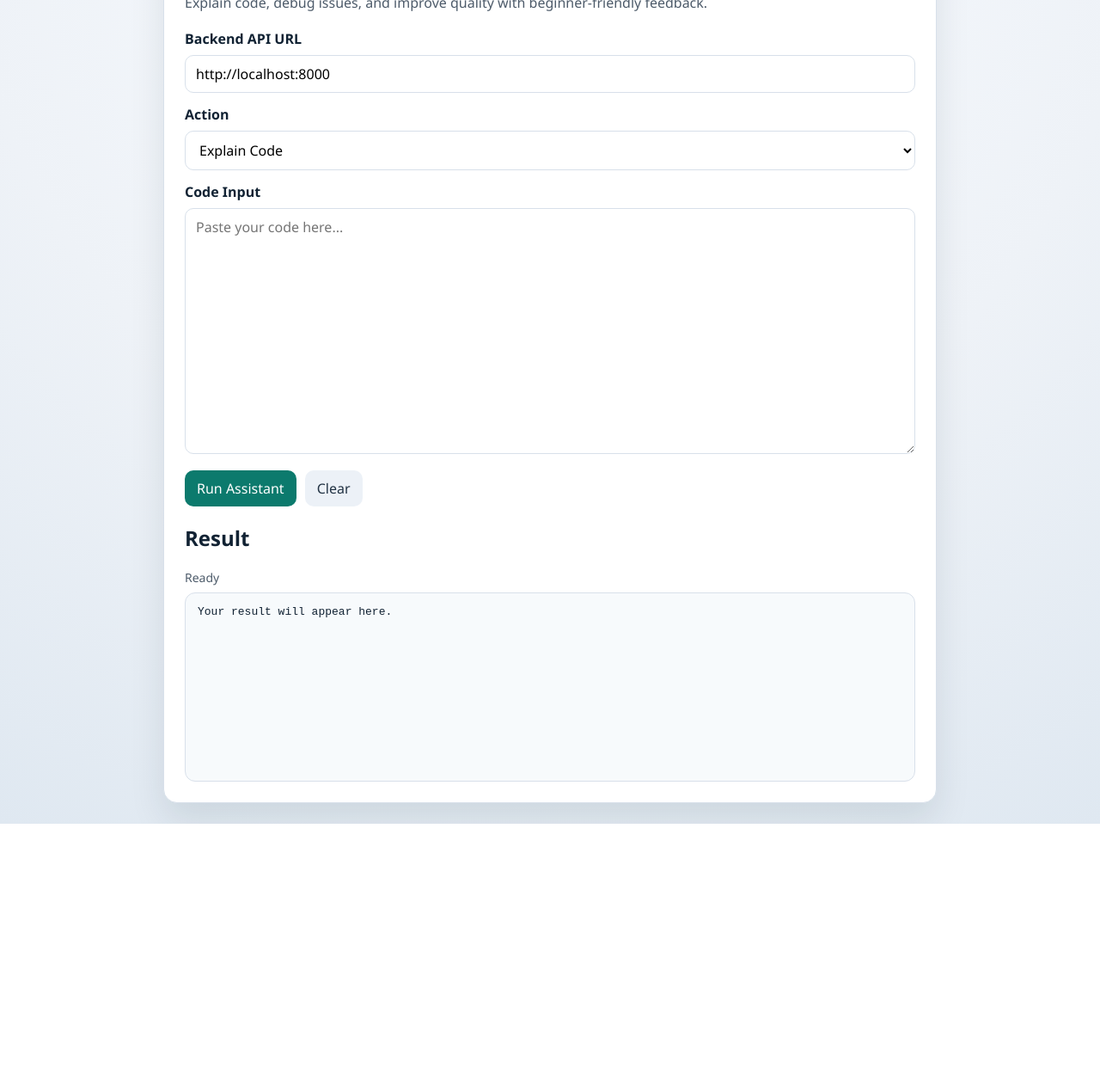
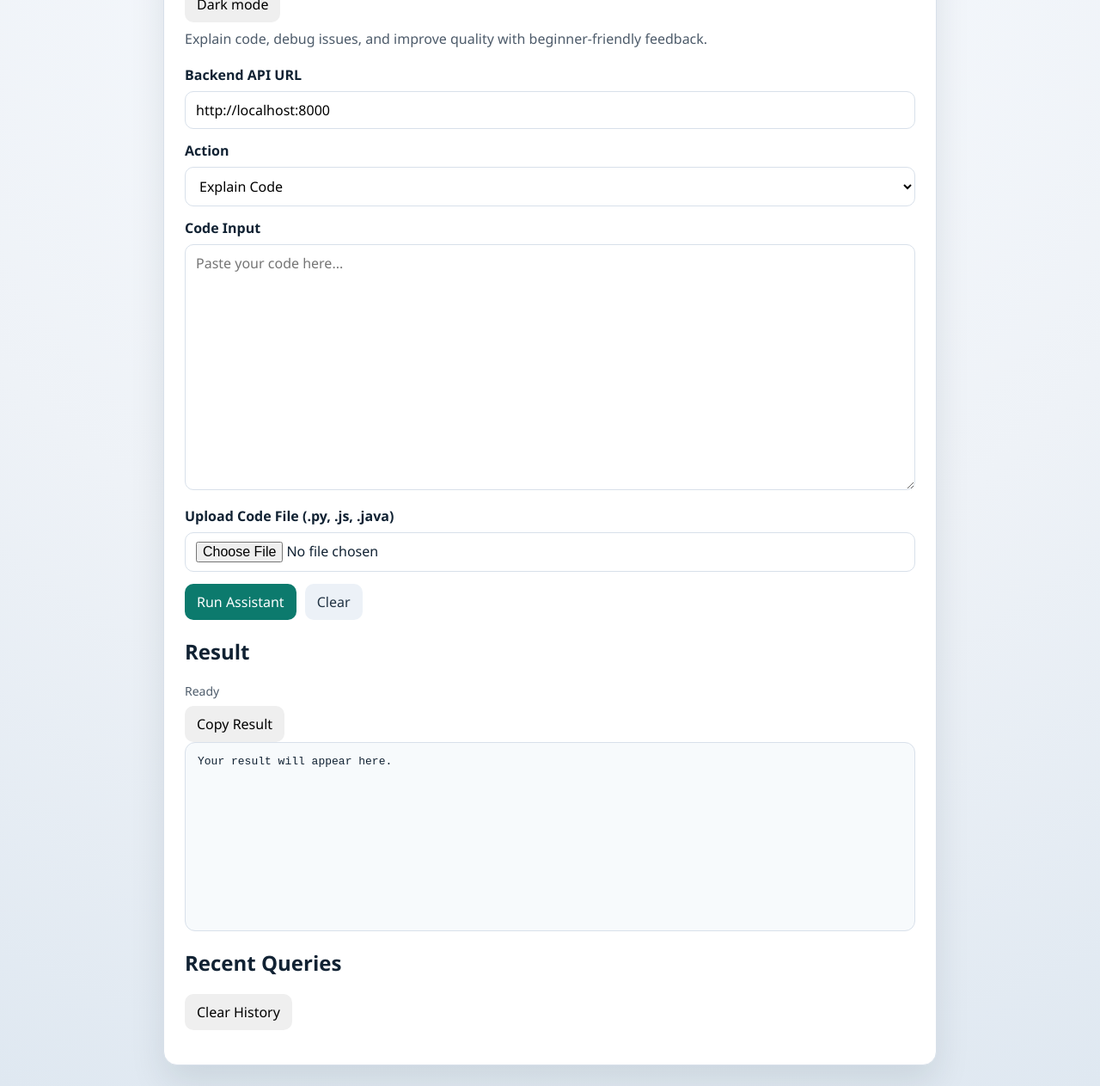
Before and after one commit to imDarshanGK/AI-dev-assistant, a plain HTML site: page frontend/index.html in a window 1280 px wide. Shown: the part 98-1361 px from the top of the page at 86% size. Before the commit the page ends 1056 px from the top, so only its background shows below. Drawn offline with Linux system fonts and the light colour scheme.

Commit message:
Update frontend/index.html

```diff
--- a/frontend/index.html
+++ b/frontend/index.html
@@ -10,7 +10,10 @@
 <body>
     <main class="page">
         <section class="card">
-            <h1>AI Developer Assistant</h1>
+            <div class="top-bar">
+                <h1>AI Developer Assistant</h1>
+                <button id="theme-toggle" type="button" aria-label="Toggle dark mode">Dark mode</button>
+            </div>
             <p class="subtitle">Explain code, debug issues, and improve quality with beginner-friendly feedback.</p>
 
             <div class="field-group">
@@ -34,6 +37,11 @@
                     <textarea id="code-input" placeholder="Paste your code here..." rows="12"></textarea>
                 </div>
 
+                <div class="field-group">
+                    <label for="code-file">Upload Code File (.py, .js, .java)</label>
+                    <input id="code-file" type="file" accept=".py,.js,.java,text/plain" />
+                </div>
+
                 <div class="actions">
                     <button id="submit-btn" type="submit">Run Assistant</button>
                     <button id="clear-btn" type="button">Clear</button>
@@ -43,7 +51,18 @@
             <section class="result-wrap">
                 <h2>Result</h2>
                 <div id="status" class="status">Ready</div>
+                <div class="result-actions">
+                    <button id="copy-btn" type="button">Copy Result</button>
+                </div>
                 <pre id="result" aria-live="polite">Your result will appear here.</pre>
+            </section>
+
+            <section class="history-wrap">
+                <div class="history-header">
+                    <h2>Recent Queries</h2>
+                    <button id="clear-history-btn" type="button">Clear History</button>
+                </div>
+                <ul id="history-list" class="history-list"></ul>
             </section>
         </section>
     </main>
```
